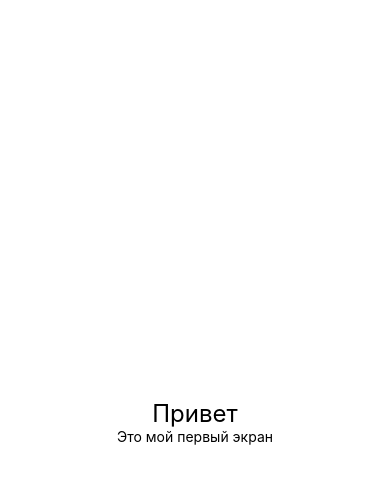
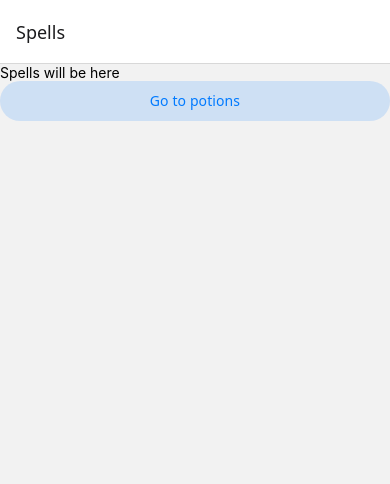
Before and after one commit to xqzmy122/harry-potter-handbook, a React Native app: screen / in a window 390 px wide. Shown: the top 484 px of the page. Built offline with nearby package versions, Linux system fonts and the light colour scheme.

Commit message:
feat(navigation): added basic configuration, screens

```diff
--- a/src/App.tsx
+++ b/src/App.tsx
@@ -5,9 +5,10 @@
  * @format
  */
 
-import { StatusBar, StyleSheet, useColorScheme, View } from "react-native";
+import { StatusBar, useColorScheme } from "react-native";
 import { SafeAreaProvider } from "react-native-safe-area-context";
 import { Text } from "react-native";
+import { Navigation } from "./navigation/Navigator";
 
 function App() {
   const isDarkMode = useColorScheme() === "dark";
@@ -15,31 +16,9 @@ function App() {
   return (
     <SafeAreaProvider>
       <StatusBar barStyle={isDarkMode ? "light-content" : "dark-content"} />
-      <AppContent />
+      <Navigation />
     </SafeAreaProvider>
   );
 }
 
-function AppContent() {
-  return (
-    <View style={styles.box}>
-      <Text style={styles.text}>Привет</Text>
-      <Text>Это мой первый экран</Text>
-    </View>
-  );
-}
-
-const styles = StyleSheet.create({
-  box: {
-    flex: 1,
-    paddingTop: 10,
-    paddingBottom: 10,
-    justifyContent: "center",
-    alignItems: "center",
-  },
-  text: {
-    fontSize: 24,
-  },
-});
-
 export default App;
--- /dev/null
+++ b/src/navigation/Navigator.tsx
@@ -0,0 +1,4 @@
+import { createStaticNavigation } from "@react-navigation/native";
+import { stack } from "./stack/stack";
+
+export const Navigation = createStaticNavigation(stack);
--- /dev/null
+++ b/src/navigation/stack/stack.ts
@@ -0,0 +1,11 @@
+import { createNativeStackNavigator } from "@react-navigation/native-stack";
+import { SpellsScreen } from "../../screens/Main/SpellsScreen";
+import { PotionsScreen } from "../../screens/Main/PotionsScreen";
+
+export const stack = createNativeStackNavigator({
+  initialRouteName: "Spells",
+  screens: {
+    Spells: SpellsScreen,
+    Potions: PotionsScreen,
+  },
+});
--- /dev/null
+++ b/src/navigation/types.ts
@@ -0,0 +1,8 @@
+import { NativeStackNavigationProp } from "@react-navigation/native-stack";
+
+export type RootStackParamList = {
+  Spells: undefined;
+  Potions: undefined;
+};
+
+export type PotionsScreenNavigationProp = NativeStackNavigationProp<RootStackParamList>;
--- /dev/null
+++ b/src/screens/Main/PotionsScreen.tsx
@@ -0,0 +1,9 @@
+import { Text, View } from "react-native";
+
+export function PotionsScreen() {
+  return (
+    <View>
+      <Text>Potions will be here</Text>
+    </View>
+  );
+}
--- /dev/null
+++ b/src/screens/Main/SpellsScreen.tsx
@@ -0,0 +1,15 @@
+import { Button } from "@react-navigation/elements";
+import { useNavigation } from "@react-navigation/native";
+import { Text, View } from "react-native";
+import { PotionsScreenNavigationProp } from "../../navigation/types";
+
+export function SpellsScreen() {
+  const navigation = useNavigation<PotionsScreenNavigationProp>();
+
+  return (
+    <View>
+      <Text>Spells will be here</Text>
+      <Button onPress={() => navigation.navigate("Potions")}>Go to potions</Button>
+    </View>
+  );
+}
```
Also changed, not shown: package.json (+6 -2 lines), 1 other file (tests, documents, lock files or other folders).
